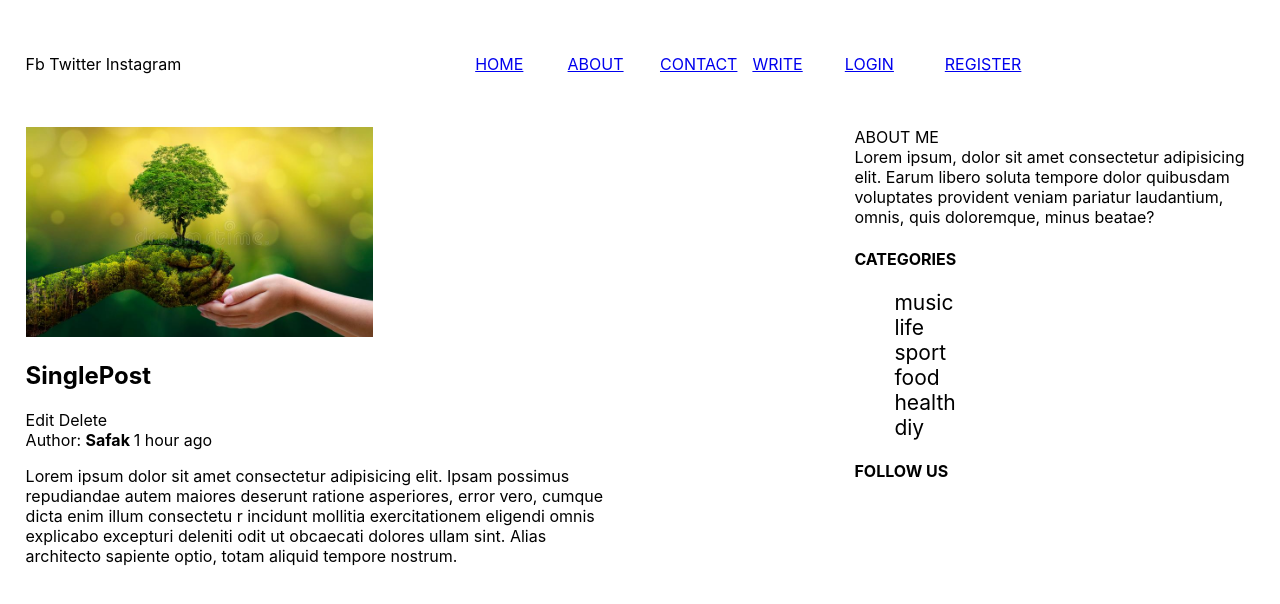
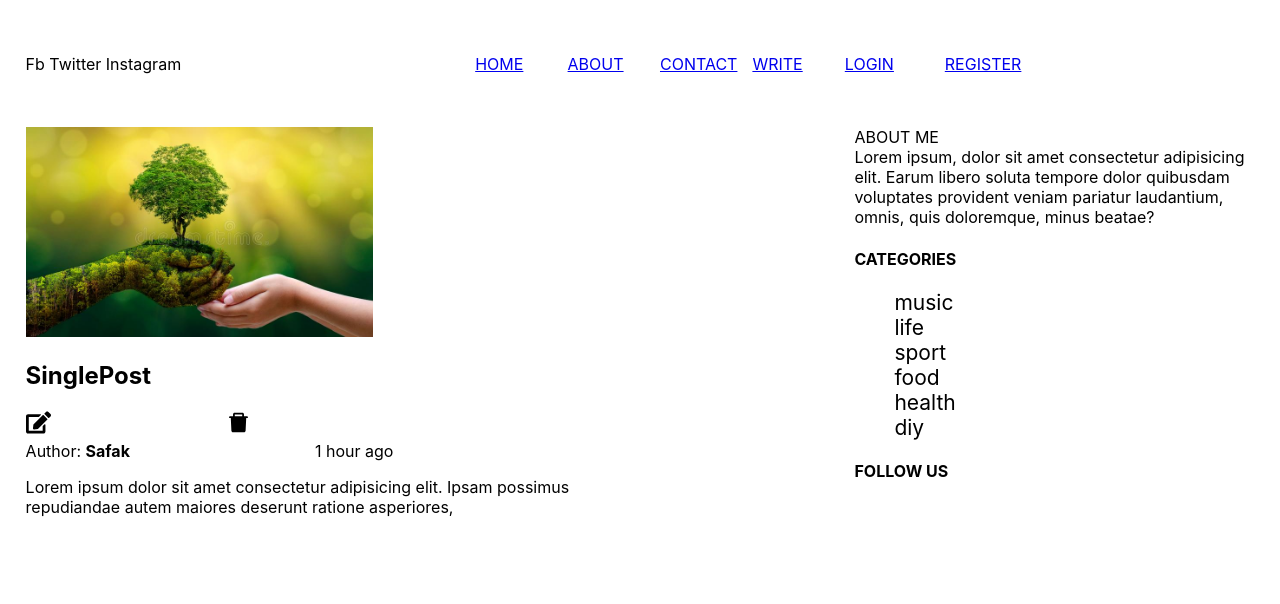
Before and after one commit to sarb001/fronthosted, a React (Create React App) app: page / in a window 1280 px wide. Shown: the top 604 px of the page. Built offline with nearby package versions, Linux system fonts and the light colour scheme.

Commit message:
Singlepost Done

```diff
--- a/package.json
+++ b/package.json
@@ -8,6 +8,7 @@
     "@testing-library/user-event": "^13.5.0",
     "react": "^18.2.0",
     "react-dom": "^18.2.0",
+    "react-icons": "^4.7.1",
     "react-router-dom": "^6.6.1",
     "react-scripts": "5.0.1",
     "web-vitals": "^2.1.4"
--- a/src/Components/Singlepost/SinglePost.jsx
+++ b/src/Components/Singlepost/SinglePost.jsx
@@ -1,5 +1,7 @@
 import React from 'react'
 import './Singlepost.css';
+import  {FaEdit} from 'react-icons/fa';
+import {AiFillDelete} from 'react-icons/ai';
 
 const SinglePost = () => {
   return (
@@ -10,19 +12,16 @@ const SinglePost = () => {
                     </div>
               </div>
              <h2 className = 'singlepost-title'> SinglePost   </h2>
-             <div className="singlepost-icons">
-                 <span> Edit </span>
-                 <span> Delete  </span>
+             <div className = "singlepost-icons" style = {{display:'grid',gridTemplateColumns:'200px 300px',fontSize:'25px',cursor:'pointer'}}>
+                 <span>  <FaEdit /> </span>
+                 <span>  <AiFillDelete />  </span>
              </div>
-             <div className="singlepost-info">
+             <div className = "singlepost-info" style = {{display:'grid',gridTemplateColumns:'1fr 1fr'}}>
                 <span className = 'singlepost-author'> Author: <b> Safak </b> </span>
                 <span className = 'singlepost-date'> 1 hour ago  </span>
              </div>
-             <p>  Lorem ipsum dolor sit amet consectetur adipisicing elit. Ipsam possimus repudiandae
-              autem maiores deserunt ratione asperiores, error vero, cumque dicta enim illum consectetu
-              r incidunt mollitia exercitationem eligendi omnis explicabo excepturi
-              deleniti odit ut obcaecati dolores ullam sint. Alias architecto sapiente optio,
-              totam aliquid tempore nostrum.
+             <p>  Lorem ipsum dolor sit amet consectetur adipisicing elit.
+              Ipsam possimus repudiandae  autem maiores deserunt ratione asperiores,
               </p>
     </div>
   )
```
Also changed, not shown: 1 other file (tests, documents, lock files or other folders).
